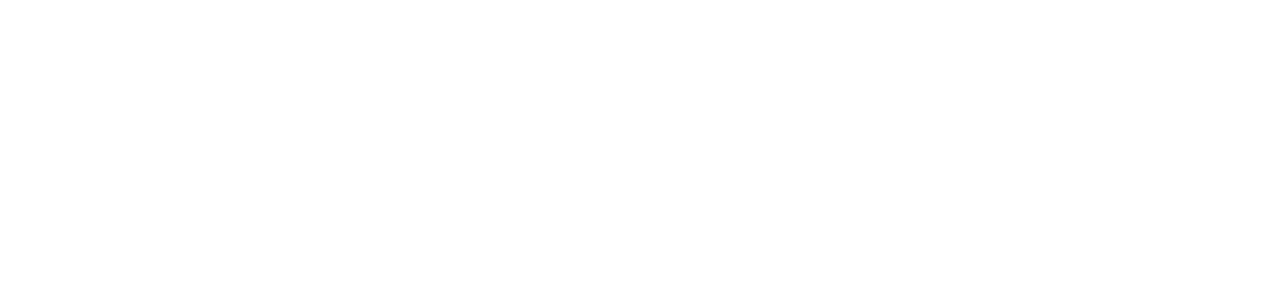
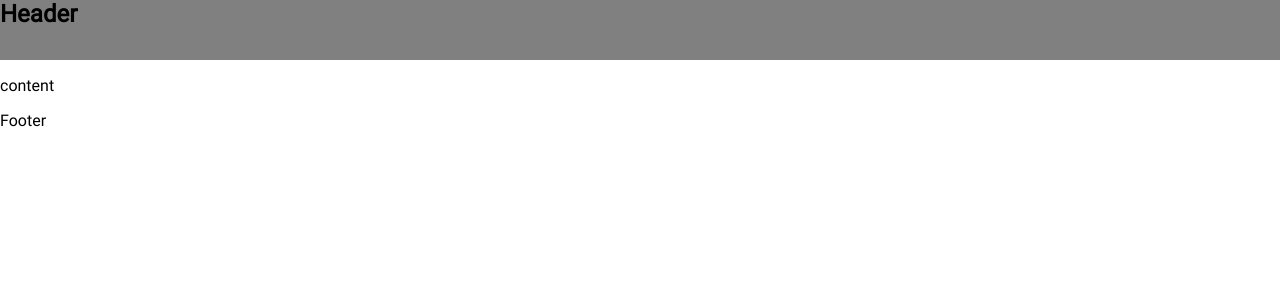
Before and after one commit to kratuwu/kratuwu, a React (Create React App) app: page / in a window 1280 px wide. Shown: the top 300 px of the page. Built offline with nearby package versions, Linux system fonts and the light colour scheme.

Commit message:
Add styled component

```diff
--- a/src/App.tsx
+++ b/src/App.tsx
@@ -1,8 +1,9 @@
 import React from "react";
 import Layout from './components/Layout'
+
 const App = () => {
   return (
-    <div >
+    <div  >
       <Layout >
         <div/>
       </Layout>
--- /dev/null
+++ b/src/components/Content.tsx
@@ -0,0 +1,21 @@
+import React, { SFC } from 'react'
+import styled from 'styled-components';
+
+const ContentStyled = styled.div`
+    top: 60px;
+    padding: 0px 24px;
+    @media (min-width: 700px) {
+        padding: 0px;
+    }
+`
+
+const Content:SFC = ({children}) => {
+  return (
+    <ContentStyled>
+      <p>content</p>
+      {children}
+    </ContentStyled>
+  )
+}
+
+export default Content
--- /dev/null
+++ b/src/components/Footer.tsx
@@ -0,0 +1,11 @@
+import React from 'react'
+
+const Footer = () => {
+  return (
+    <div>
+      Footer
+    </div>
+  )
+}
+
+export default Footer
--- /dev/null
+++ b/src/components/Header.tsx
@@ -0,0 +1,19 @@
+import React from "react";
+import styled from "styled-components";
+
+const HeaderStyle = styled.header`
+  background: gray;
+  height: 60px;
+  font-size: 24px;
+  font-weight: bold;
+`;
+
+const Header = () => {
+  return (
+    <HeaderStyle>
+      <div>Header</div>
+    </HeaderStyle>
+  );
+};
+
+export default Header;
--- a/src/components/Layout.tsx
+++ b/src/components/Layout.tsx
@@ -1,10 +1,16 @@
-import React from "react";
+import React, { SFC } from "react";
 import { GlobalStyle } from "../styles/index";
-const Layout:React.SFC<{}> = ({ children }) => {
+import Header from "./Header";
+import Content from "./Content";
+import Footer from "./Footer";
+
+const Layout: SFC<{}> = ({ children }) => {
   return (
     <div>
       <GlobalStyle />
-      {children}
+      <Header />
+      <Content>{children}</Content>
+      <Footer />
     </div>
   );
 };
--- a/src/styles/index.tsx
+++ b/src/styles/index.tsx
@@ -1,18 +1,9 @@
-import React from "react";
-import { Global } from "@emotion/core";
-import "./styles.css";
-export function GlobalStyle() {
-  return (
-    <Global
-      styles={{
-        body: {
-          background: "#fff",
-          // fontFamily: BODY_FONT,
-          color: "#212121",
-          fontSize: "14px",
-          lineHeight: "1.5"
-        }
-      }}
-    />
-  );
-}
+import {createGlobalStyle} from 'styled-components'
+import './styles.css'
+
+export const GlobalStyle = createGlobalStyle`
+  body {
+    margin: 0;
+    font-family: 'Roboto';
+  }
+`
```
Also changed, not shown: package.json (+9 -6 lines), tsconfig.json (+5 -8 lines), 1 other file (tests, documents, lock files or other folders).
